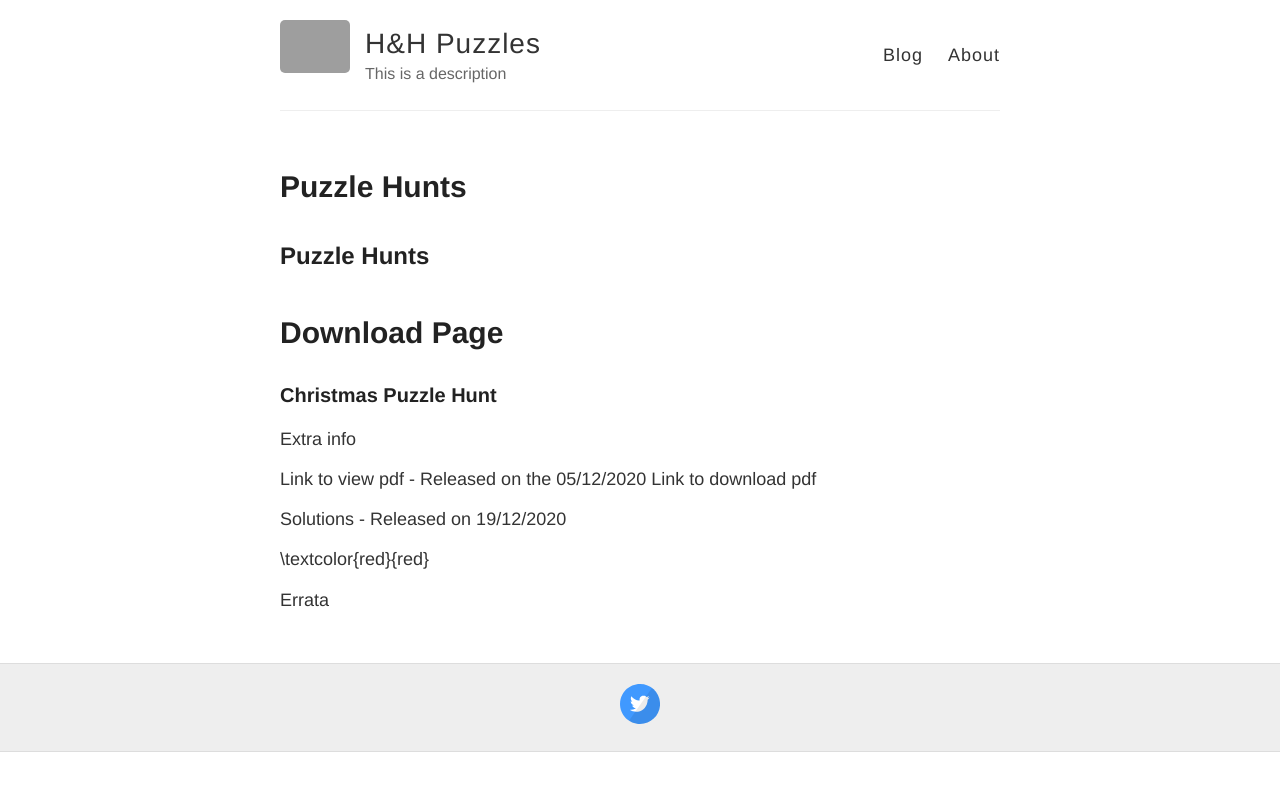
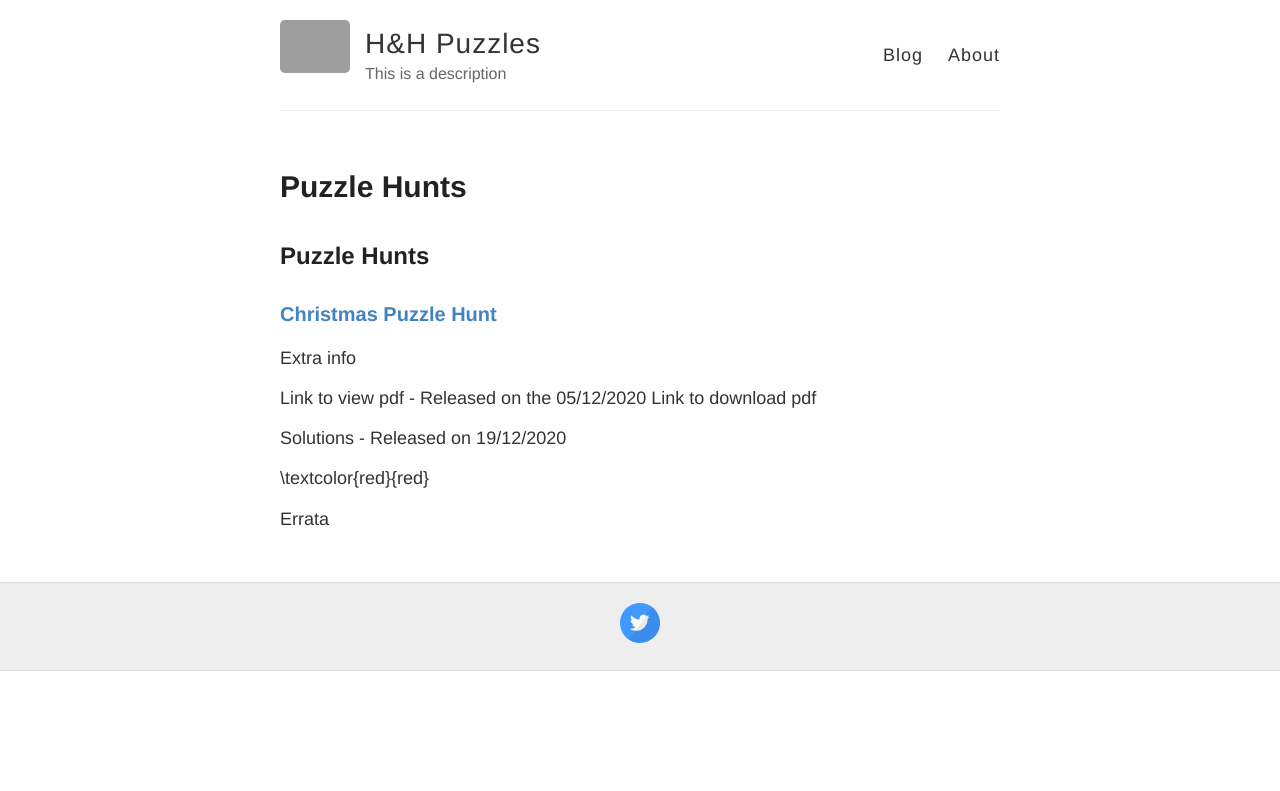
Before and after one commit to HandH-Puzzle/HandH-Puzzle.github.io, a Jekyll site: the page built from puzzles.md, in a window 1280 px wide. Shown: the top 791 px of the page. Built offline with Jekyll 4.4.1, drawn with Linux system fonts in a browser that asks for light colours; our own code applies the rules of GitHub Pages for plain Markdown files; grey boxes are pictures that could not be loaded.

Commit message:
Update puzzles.md

```diff
--- a/puzzles.md
+++ b/puzzles.md
@@ -1,8 +1,6 @@
 ## Puzzle Hunts
 
-# <a href="./product/download.html" target="_top">Download Page</a>
-
-### Christmas Puzzle Hunt
+### <a href="./product/download.html" target="_top"> Christmas Puzzle Hunt </a>
 
 Extra info
 
```
